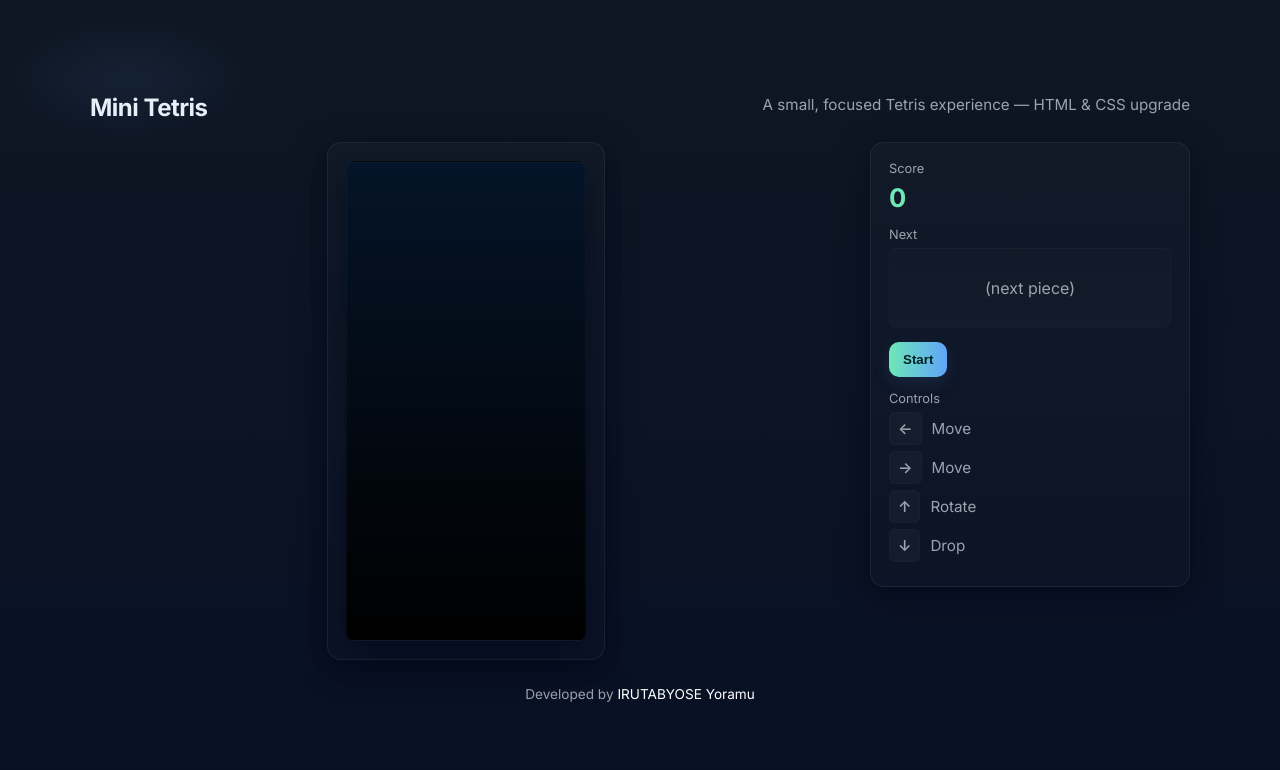
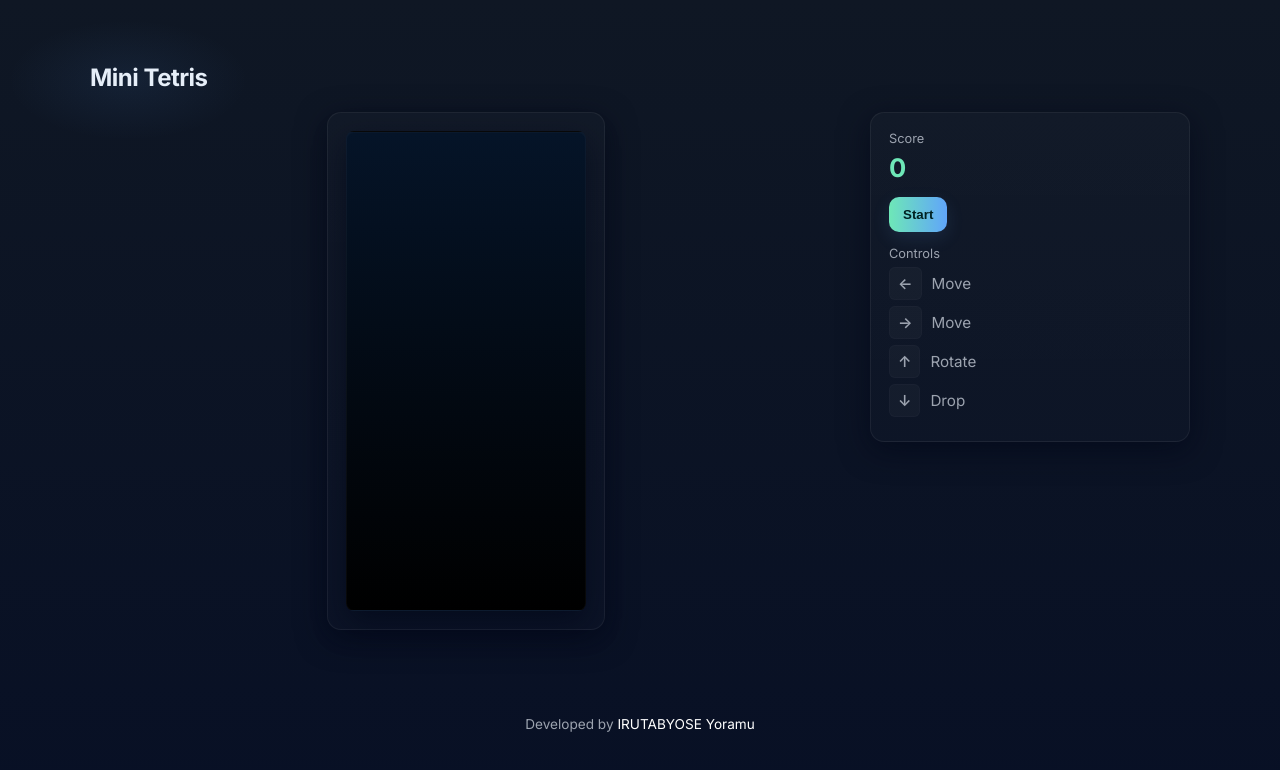
Before and after one commit to meyoramu/simple-tetris, a plain HTML site: page index.html in a window 1280 px wide. Drawn offline with Linux system fonts and the light colour scheme.

Commit message:
docs(index.html): improve comments and structure for better readability
Add detailed comments explaining each section of the HTML file to help beginners understand the structure and functionality. Remove unused elements and improve overall organization.

```diff
--- a/index.html
+++ b/index.html
@@ -1,46 +1,98 @@
 <!doctype html>
+<!--
+  index.html - Mini Tetris
+
+  This file is the HTML entry point for the simple Tetris game. It
+  contains the page structure, the canvas where the game is drawn, and
+  the user interface controls (score, next piece placeholder, Start button).
+
+  The comments below explain each element and why it's included, so a
+  beginner can understand how the page and `scripts/main.js` work together.
+-->
 <html lang="en">
 <head>
+  <!-- `meta charset` ensures correct text encoding (UTF-8) in the page -->
   <meta charset="utf-8" />
+  <!--
+    `viewport` makes the layout responsive on mobile devices. Without
+    this the page could look zoomed out or incorrectly scaled on phones.
+  -->
   <meta name="viewport" content="width=device-width,initial-scale=1" />
+  <!-- The page title shown in the browser tab -->
   <title>Mini Tetris</title>
+
+  <!--
+    Load a web font from Google Fonts. This improves the appearance of
+    text but is optional — the game will work without it.
+  -->
   <link rel="preconnect" href="https://fonts.googleapis.com">
   <link rel="preconnect" href="https://fonts.gstatic.com" crossorigin>
   <link href="https://fonts.googleapis.com/css2?family=Inter:wght@300;400;600;700&display=swap" rel="stylesheet">
+
+  <!-- Link to the local stylesheet that controls layout, colors and spacing -->
   <link rel="stylesheet" href="./styles/style.css">
 </head>
+
 <body>
+  <!-- Top-level app wrapper. Styling classes are defined in `style.css`. -->
   <div class="app">
+    <!-- Header with title and a short description -->
     <header class="app__header">
+      <!-- Main heading for the page; screen readers announce this first -->
       <h1 class="title">Mini Tetris</h1>
-      <p class="subtitle">A small, focused Tetris experience — HTML & CSS upgrade</p>
+      <!-- Short subtitle describing the project -->
+      <!-- <p class="subtitle">A small, focused Tetris experience — HTML &amp; CSS upgrade</p> -->
     </header>
 
+    <!-- Main content area: game board and side panel -->
     <main class="app__content">
       <section class="game">
         <div class="game__board">
-          <!-- Canvas where Tetris will be drawn -->
+          <!--
+            Canvas element where the game's rendering happens.
+            - `id="game"` is used by `scripts/main.js` to find the canvas.
+            - `width` and `height` are in pixels and match `COLS*SIZE` and
+              `ROWS*SIZE` used by the script (10 * 20 = 200, 20 * 20 = 400).
+            - `aria-label` helps screen-reader users understand the purpose
+              of this element.
+          -->
           <canvas id="game" width="200" height="400" aria-label="Tetris game board"></canvas>
+
+          <!-- Optional overlay hint; commented out because the simple UI
+               keeps focus on the canvas and controls. You can enable this
+               to show tips to players. -->
           <!-- <div class="overlay hint">Use ← → ↑ ↓ or touch controls</div> -->
         </div>
       </section>
 
+      <!-- Side panel containing score, next piece placeholder, and controls -->
       <aside class="panel">
+        <!-- Score display group -->
         <div class="panel__group panel__stats">
+          <!-- Label for the stat -->
           <div class="panel__label">Score</div>
+          <!-- Value element that `scripts/main.js` updates using `id="score"` -->
           <div class="panel__value" id="score">0</div>
         </div>
 
-        <div class="panel__group panel__next">
+        <!-- Next piece placeholder: this simple project doesn't render the next
+             piece, but the placeholder shows where you could display it. -->
+        <!-- <div class="panel__group panel__next">
           <div class="panel__label">Next</div>
           <div class="next-placeholder">(next piece)</div>
-        </div>
+        </div> -->
 
+        <!-- Controls area with a Start button. The script hooks the element
+             with `document.getElementById('start')` and binds the `start()`
+             function so the game begins when this button is clicked. -->
         <div class="panel__group panel__controls">
           <button id="start" class="btn primary">Start</button>
+          <!-- A Pause button could be added here in the future -->
           <!-- <button id="pause" class="btn">Pause</button> -->
         </div>
 
+        <!-- Small help section explaining controls. These are the arrow keys
+             that the `scripts/main.js` code listens to for player input. -->
         <div class="panel__group panel__help">
           <div class="panel__label">Controls</div>
           <ul class="controls">
@@ -53,9 +105,12 @@
       </aside>
     </main>
 
-    <footer class="app__footer">Developed by <a href="https://github.com/meyoramu">IRUTABYOSE Yoramu</a></footer>
+    <!-- Footer with author link. It's good practice to include attribution. -->
+    <br><br><footer class="app__footer">Developed by <a href="https://github.com/meyoramu">IRUTABYOSE Yoramu</a></footer>
   </div>
 
+  <!-- Include the game script. This must come after the DOM elements above
+       so the script can find elements like `#game` and `#start` when it runs. -->
   <script src="./scripts/main.js"></script>
 
 </body>
```
